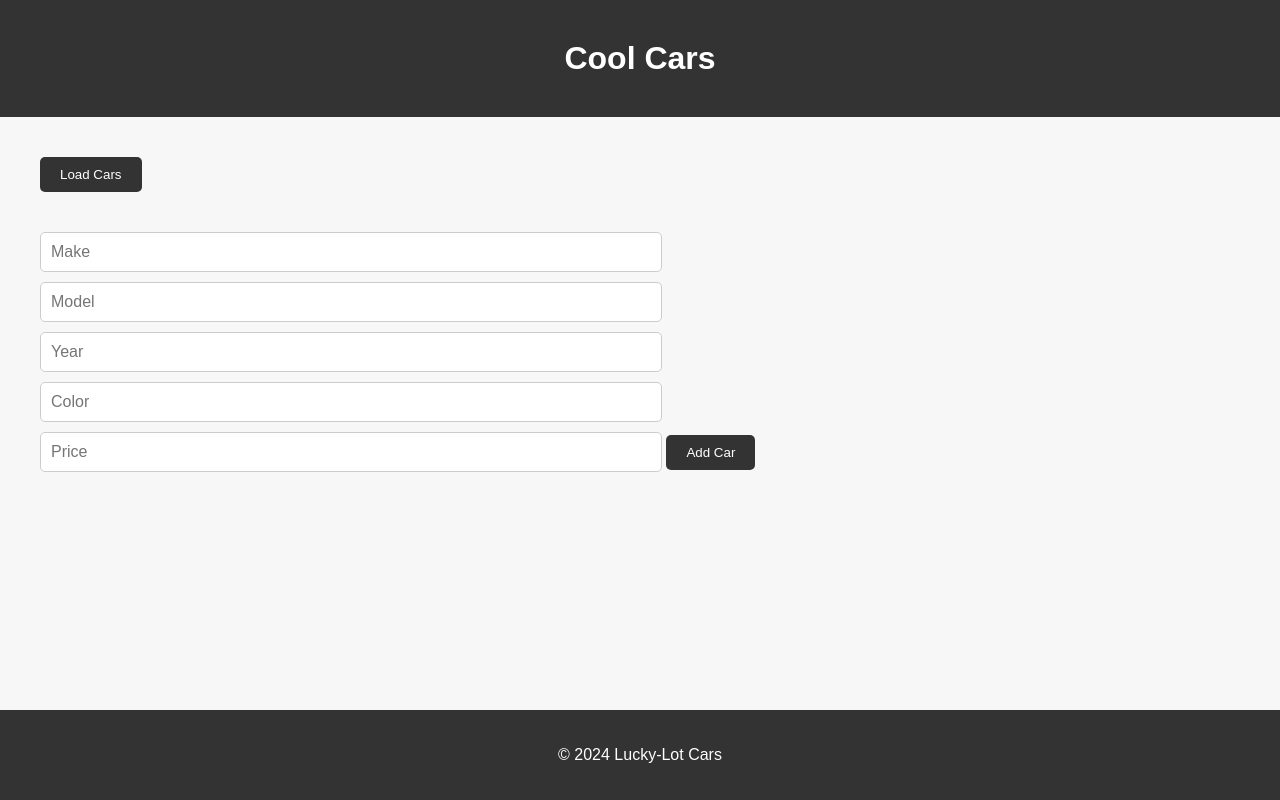
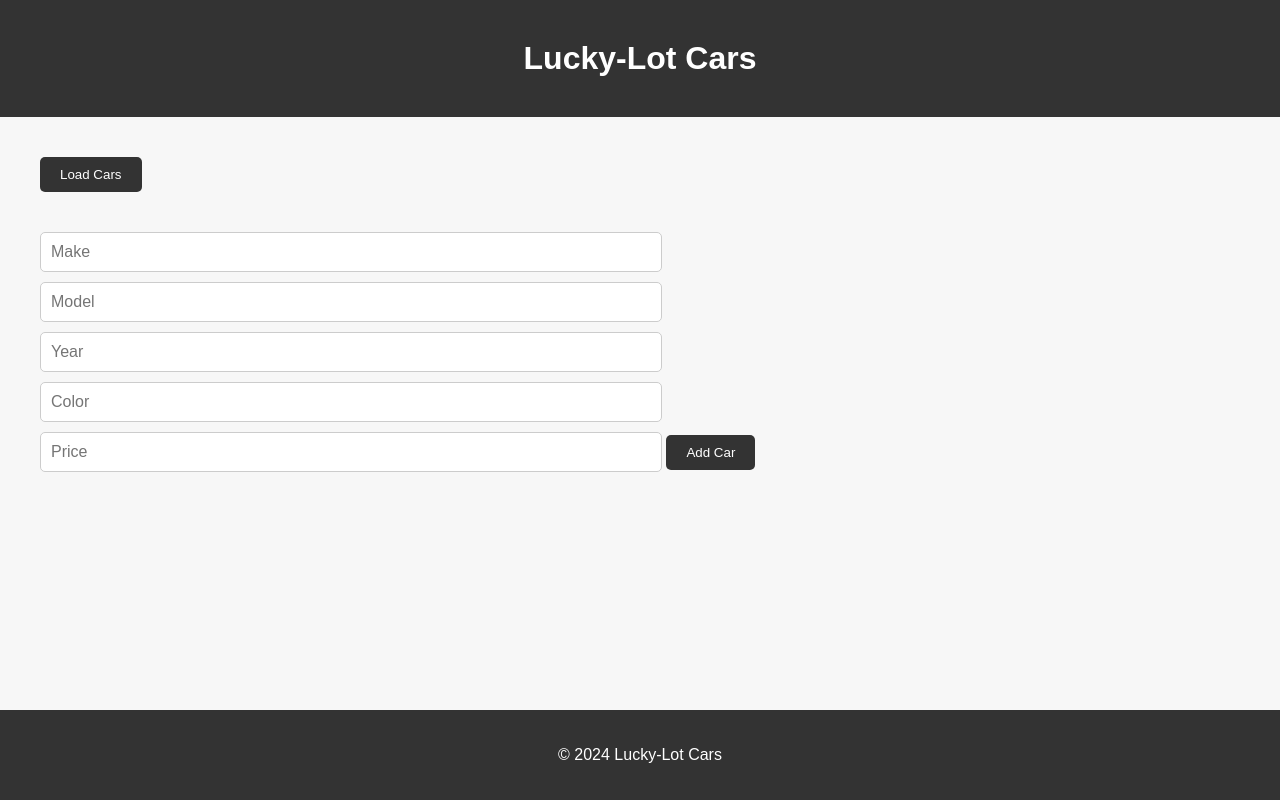
Before and after one commit to aioniaeftychia/2333776-lab-six, a plain HTML site: page index.html in a window 1280 px wide. Drawn offline with Linux system fonts and the light colour scheme.

```diff
--- a/index.html
+++ b/index.html
@@ -13,7 +13,7 @@
 <body>
     <header>
         <div class="container">
-            <h1>Cool Cars</h1>
+            <h1>Lucky-Lot Cars</h1>
         </div>
     </header>
     <main>
```
